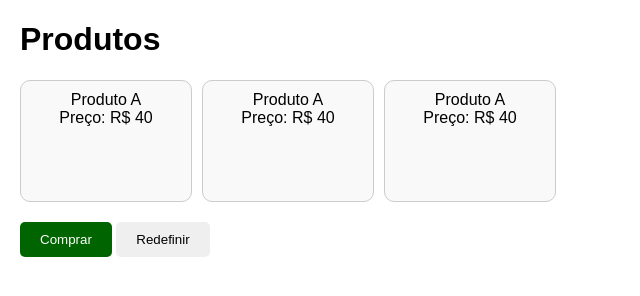
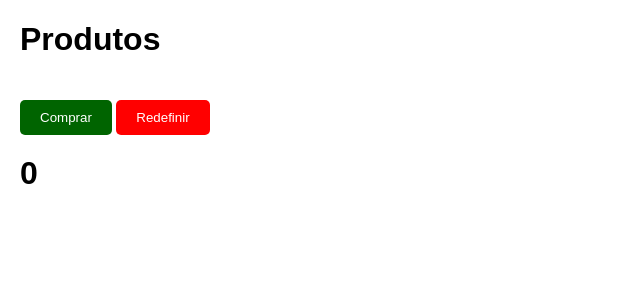
Before and after one commit to minoru-yamanaka/TII09-UC3, a plain HTML site: page Projetos/loja_produtos/index copy.html in a window 1280 px wide. Both pictures are taken after a click on the button "Comprar". Shown: the whole page, without its empty margins (0-640 px from the left). Drawn offline with Linux system fonts and the light colour scheme.

Commit message:
230125-2011

```diff
--- a/Projetos/loja_produtos/index copy.html
+++ b/Projetos/loja_produtos/index copy.html
@@ -1,5 +1,5 @@
 <!DOCTYPE html>
-<html lang="pt-br">
+<html lang="en">
 <head>
     <meta charset="UTF-8">
     <meta name="viewport" content="width=device-width, initial-scale=1.0">
@@ -10,23 +10,24 @@
     <h1>Produtos</h1>
 
     <div class="container">
-        <div class="card">
+        <div class="card" data-preco="40">
             <div>Produto A</div>
             <div>Preço: R$ 40</div>
         </div>
-        <div class="card">
-            <div>Produto A</div>
-            <div>Preço: R$ 40</div>
+        <div class="card" data-preco="60">
+            <div>Produto B</div>
+            <div>Preço: R$ 60</div>
         </div>
-        <div class="card">
-            <div>Produto A</div>
-            <div>Preço: R$ 40</div>
+        <div class="card" data-preco="50">
+            <div>Produto C</div>
+            <div>Preço: R$ 50</div>
         </div>
     </div>
     <div class="botoes">
         <button class="btn-comprar" id="btnComprar">Comprar</button>
         <button class="btn-redefinir" id="btnRedefinir">Redefinir</button>
     </div>
+    <div id="resultado" class="resultado"></div>
 
     <script src="script.js"></script>
 </body>
--- a/Projetos/loja_produtos/script.js
+++ b/Projetos/loja_produtos/script.js
@@ -1,21 +1,37 @@
-// Seleciona todos os elementos com a classe 'card' e armazena-os na variável 'cards'
 const cards = document.querySelectorAll('.card');
+const btnRedefinir = document.getElementById('btnRedefinir');
+const btnComprar = document.getElementById('btnComprar');
+const resultado = document.getElementById('resultado');
 
-// Seleciona o botão de redefinir pelo seu ID e armazena-o na variável 'btnRedefinir'
-const btnRedefinir = document.getElementById('btnRedefinir');
+cards.forEach(card => {
+    card.addEventListener("click", () => {
+        card.classList.toggle("selecionado")
+    })
+})
 
-// Para cada elemento 'card', adiciona um ouvinte de evento para o clique
 cards.forEach(card => {
-    // Quando um 'card' for clicado, alterna a classe 'selecionado'
-    card.addEventListener("click", () => {
-        card.classList.toggle("selecionado"); // Alterna a classe 'selecionado' para destacar ou desmarcar o produto
+    btnRedefinir.addEventListener("click", () => {
+        card.style.display = "";
+        card.classList.remove("selecionado");
+        resultado.innerText = "";
+    })
+
+})
+
+// FUNÇÃO DE COMPRAR DEVE
+// 1 - ESCONDER OS CARDS QUE NÃO ESTÃO SELECIONADOS #OK
+// 2 - CALCULAR O PREÇO DOS CARDS VISIVEIS
+// 3 - EXIBIR UM TOTAL DA SOMA DOS CARDS VISIVEIS
+
+btnComprar.addEventListener("click", () => {
+    let precoTotal = 0;
+
+    cards.forEach(card => {
+        if(!card.classList.contains("selecionado")) {
+            card.style.display = "none";
+        } else {
+            precoTotal += parseFloat(card.dataset.preco);
+        }
     });
+    resultado.innerText = precoTotal;
 });
-
-// Para cada 'card', adiciona um ouvinte de evento para o botão 'btnRedefinir'
-cards.forEach(card => {
-    // Quando o botão 'btnRedefinir' for clicado, remove a classe 'selecionado' de todos os 'cards'
-    btnRedefinir.addEventListener("click", () => {
-        card.classList.remove("selecionado"); // Remove a classe 'selecionado' de cada 'card', desfazendo a seleção
-    });
-});
--- a/Projetos/loja_produtos/styles.css
+++ b/Projetos/loja_produtos/styles.css
@@ -14,9 +14,9 @@ body {
     cursor: pointer;
 }
 
-.card.selecionado{
+.card.selecionado {
     background-color: lightblue;
-    border: darkblue;
+    border-color: darkblue;
 }
 
 .container {
@@ -34,8 +34,8 @@ body {
     color: white;
 }
 
-.btn-comprar {
-    background: darkgreen;
+.btn-redefinir {
+    background: red;
     color: white;
 }
 
@@ -49,3 +49,9 @@ button {
 button:hover {
     opacity: 0.8;
 }
+
+.resultado {
+    margin-top: 20px;
+    font-size: 32px;
+    font-weight: bold;
+}
```
